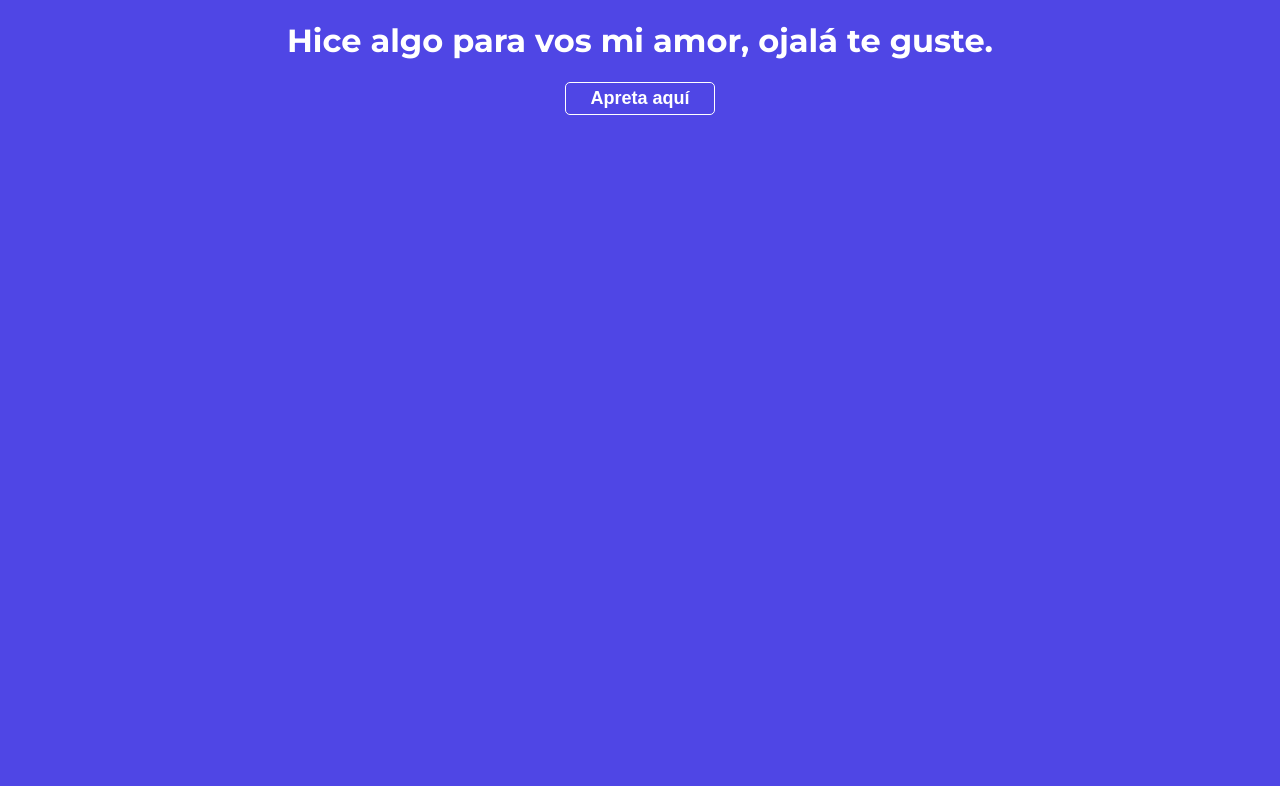
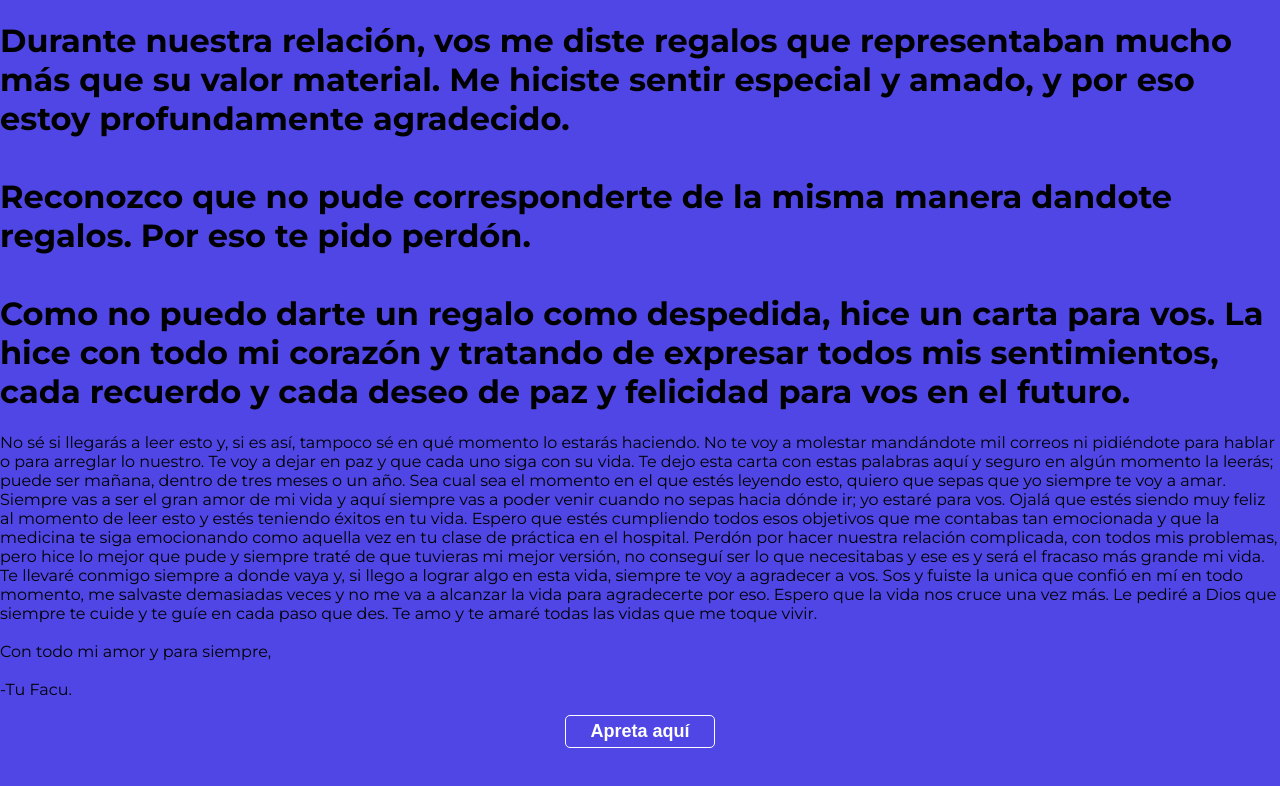
Before and after one commit to FacundoGabriel/sorpresa, a plain HTML site: page index.html in a window 1280 px wide. Drawn offline with Linux system fonts and the light colour scheme.

Commit message:
Update index.html
update

```diff
--- a/index.html
+++ b/index.html
@@ -12,7 +12,28 @@
 </head>
 <body>
     <div class="ocultar-after">
-        <h1 class="tittle-principal">Hice algo para vos mi amor, ojalá te guste.</h1>
+         <h1>Durante nuestra relación, vos me diste regalos que representaban mucho más que su valor material. Me hiciste sentir especial y amado, y por eso estoy profundamente agradecido. <br><br>
+
+        Reconozco que no pude corresponderte de la misma manera dandote regalos. Por eso te pido perdón. <br><br>
+
+        Como no puedo darte un regalo como despedida, hice un carta para vos. La hice con todo mi corazón y tratando de expresar todos mis sentimientos, cada recuerdo y cada deseo de paz y felicidad para vos en el futuro.</h1>
+
+
+        <div class="carta-despedida">
+            <p>No sé si llegarás a leer esto y, si es así, tampoco sé en qué momento lo estarás haciendo. No te voy a molestar mandándote mil correos ni pidiéndote para hablar o para arreglar lo nuestro. Te voy a dejar en paz y que cada uno siga con su vida. Te dejo esta carta con estas palabras aquí y seguro en algún momento la leerás; puede ser mañana, dentro de tres meses o un año.
+
+            Sea cual sea el momento en el que estés leyendo esto, quiero que sepas que yo siempre te voy a amar. Siempre vas a ser el gran amor de mi vida y aquí siempre vas a poder venir cuando no sepas hacia dónde ir; yo estaré para vos. Ojalá que estés siendo muy feliz al momento de leer esto y estés teniendo éxitos en tu vida. Espero que estés cumpliendo todos esos objetivos que me contabas tan emocionada y que la medicina te siga emocionando como aquella vez en tu clase de práctica en el hospital.
+
+            Perdón por hacer nuestra relación complicada, con todos mis problemas, pero hice lo mejor que pude y siempre traté de que tuvieras mi mejor versión, no conseguí ser lo que necesitabas y ese es y será el fracaso más grande mi vida. Te llevaré conmigo siempre a donde vaya y, si llego a lograr algo en esta vida, siempre te voy a agradecer a vos. Sos y fuiste la unica que confió en mí en todo momento, me salvaste demasiadas veces y no me va a alcanzar la vida para agradecerte por eso. Espero que la vida nos cruce una vez más.
+
+            Le pediré a Dios que siempre te cuide y te guíe en cada paso que des. Te amo y te amaré todas las vidas que me toque vivir. <br> <br>
+
+            Con todo mi amor y para siempre, <br> <br>
+
+            -Tu Facu.
+        </p>
+        </div>
+
 
         <input class="btn" type="submit" value="Apreta aquí" id="btn">
     </div>
```
